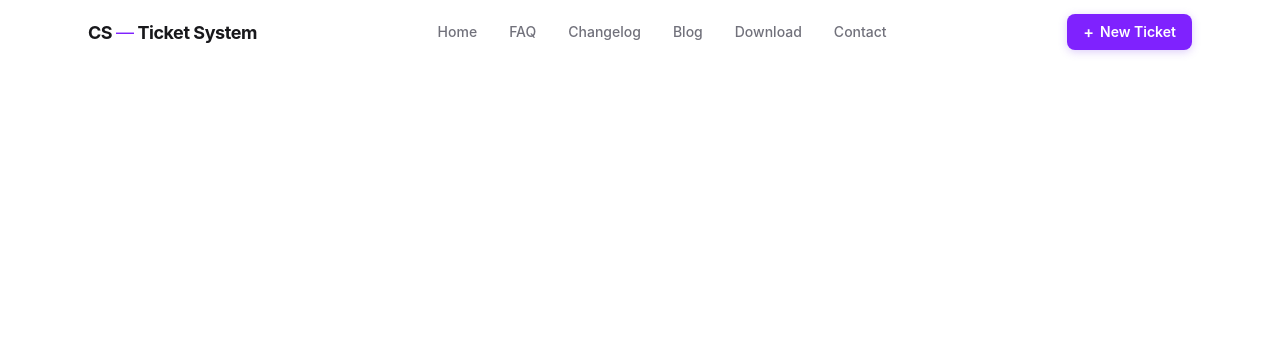
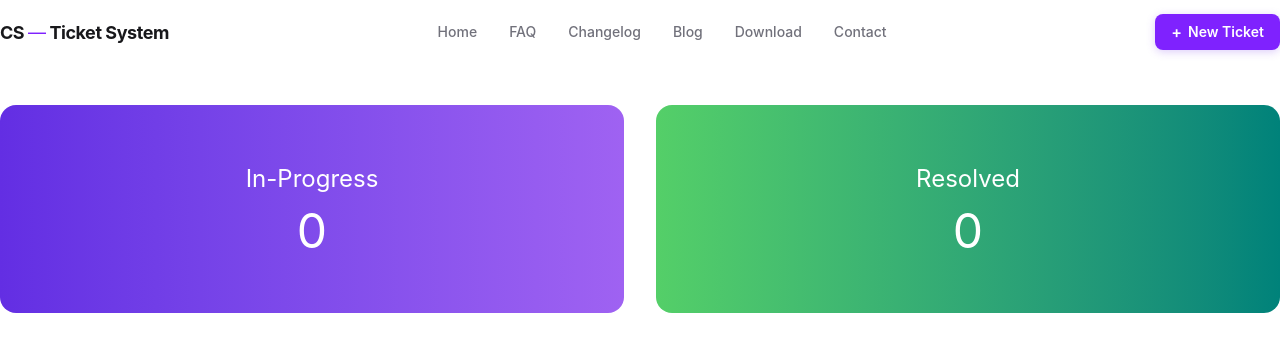
Before and after one commit to nadimulrahib/customer-ticket-system, a React (Vite) app: page / in a window 1280 px wide. Shown: the top 352 px of the page. Built offline with nearby package versions, Linux system fonts and the light colour scheme.

Commit message:
completed banner

```diff
--- a/src/App.jsx
+++ b/src/App.jsx
@@ -1,12 +1,18 @@
 
 import "./App.css";
+import Banner from "./component/Banner/Banner";
 import Navbar from "./component/Navbar/Navbar";
 
 function App() {
 
   return (
     <>
+    <div className="app container mx-auto">
+
+
       <Navbar/>
+      <Banner></Banner>
+    </div>
     </>
   );
 }
--- /dev/null
+++ b/src/component/Banner/Banner.jsx
@@ -0,0 +1,22 @@
+const Banner = () => {
+  return (
+    <div>
+      <div className="card-wrap grid grid-cols-2 gap-8 mt-10">
+        <div className="lieaner bg-linear-to-r from-[#632EE3] to-[#9F62F2] h-52 rounded-2xl flex items-center justify-center">
+          <div className="item flex flex-col items-center gap-3">
+            <p className="inProgress  text-2xl text-white">In-Progress</p>
+            <h1 className="number text-5xl text-white">0</h1>
+          </div>
+        </div>
+        <div className="lieaner bg-linear-to-r from-[#54CF68] to-[#00827A] h-52 rounded-2xl flex items-center justify-center">
+          <div className="item flex flex-col items-center gap-3">
+            <p className="inProgress  text-2xl text-white">Resolved</p>
+            <h1 className="number text-5xl text-white">0</h1>
+          </div>
+        </div>
+      </div>
+    </div>
+  );
+};
+
+export default Banner;
--- a/src/component/Navbar/Navbar.jsx
+++ b/src/component/Navbar/Navbar.jsx
@@ -29,7 +29,7 @@ const Navbar = () => {
           : "border-b border-transparent"
       }`}
     >
-      <div className="max-w-6xl mx-auto px-6 h-16 flex items-center justify-between">
+      <div className=" mx-auto  h-16 flex items-center justify-between">
         {/* Logo */}
         <a
           href="#"
```
Also changed, not shown: src/assets/vector1.png (added), src/assets/vector2.png (added).
